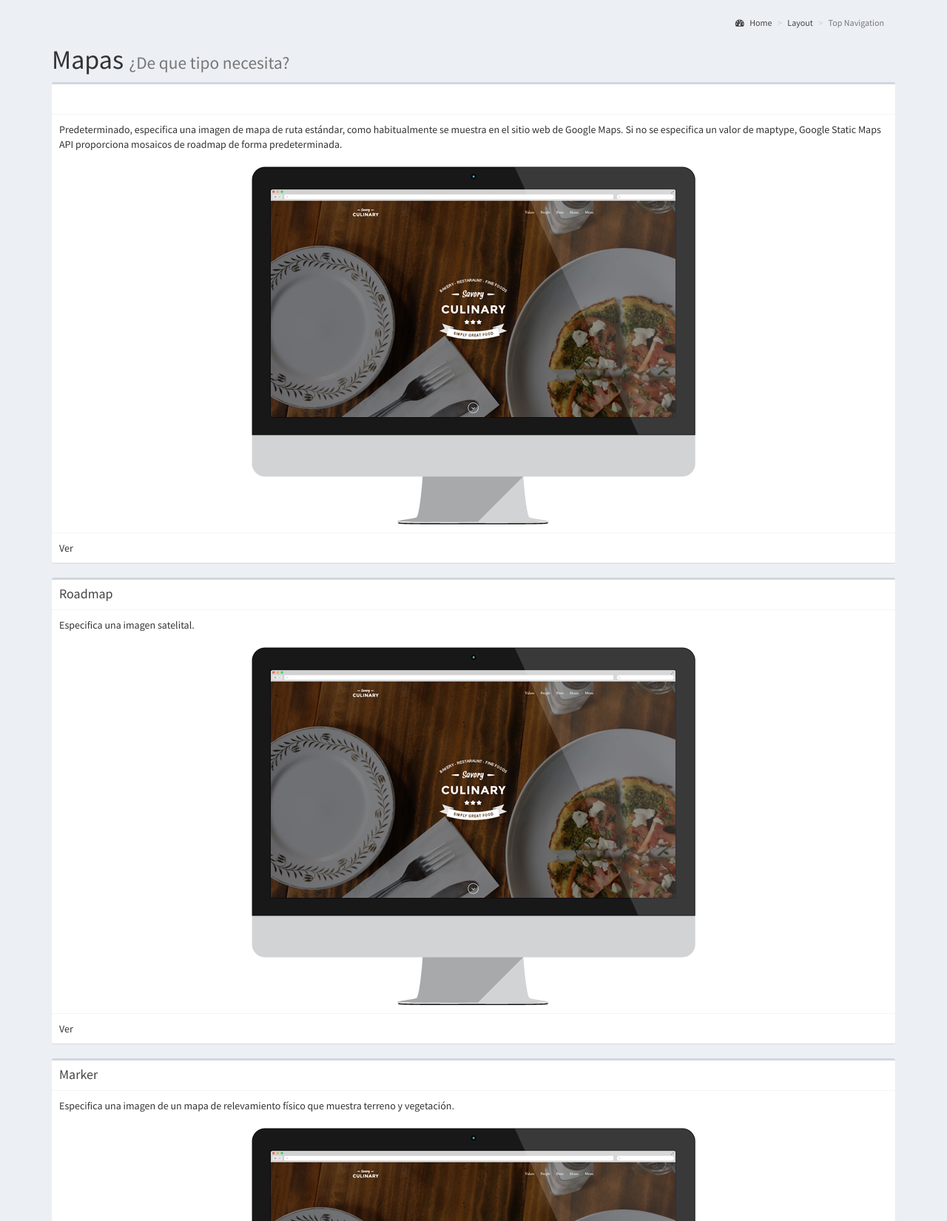
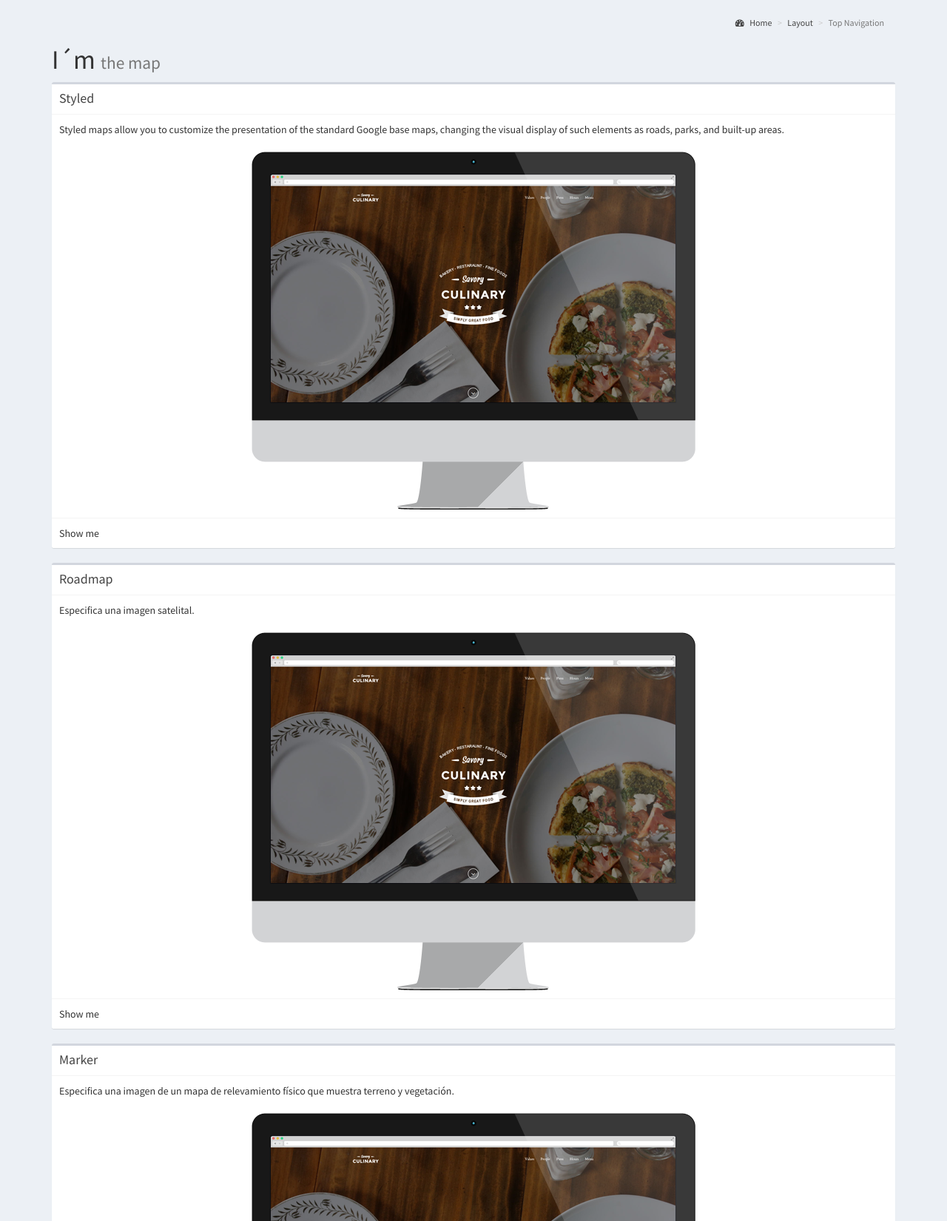
Before and after one commit to miguelgoma/portfolio2016, a Laravel app: page /maps in a window 1280 px wide. Shown: the part 50-1701 px from the top of the page at 74% size. Run offline with Laravel 8, Linux system fonts and the light colour scheme; settings files or empty folders that the repository lacks are supplied; some libraries are stand-ins or nearby versions.

Commit message:
mapsstly

```diff
--- a/resources/views/layouts/top-nav-maps.blade.php
+++ b/resources/views/layouts/top-nav-maps.blade.php
@@ -197,8 +197,7 @@
           <!-- Content Header (Page header) -->
           <section class="content-header">
             <h1>
-              @yield('title')
-              <small>@yield('title2')</small>
+              @yield('title2')
             </h1>
             <ol class="breadcrumb">
               <li><a href="#"><i class="fa fa-dashboard"></i> Home</a></li>
--- a/resources/views/maps.blade.php
+++ b/resources/views/maps.blade.php
@@ -1,21 +1,21 @@
 @extends('layouts.top-nav')
 
 @section('content')
-<h1>Mapas
-<small>¿De que tipo necesita?</small>
+<h1>I´m
+<small> the map</small>
 </h1>
 
 <div class="box">
         <div class="box-header with-border">
-          <h3 class="box-title"></h3>
+          <h3 class="box-title">Styled</h3>
         </div>
         <div class="box-body">
-          Predeterminado, especifica una imagen de mapa de ruta estándar, como habitualmente se muestra en el sitio web de Google Maps. Si no se especifica un valor de maptype, Google Static Maps API proporciona mosaicos de roadmap de forma predeterminada.
+          Styled maps allow you to customize the presentation of the standard Google base maps, changing the visual display of such elements as roads, parks, and built-up areas.
         </div>
         <div class="box-body"><center><a href="maps/styled"><img class="img-responsive" src="{{ asset('/img/two_screenshot-culinary.png')}}" alt=""></a></center></div>
         <!-- /.box-body -->
         <div class="box-footer">
-          Ver
+          Show me
         </div>
         <!-- /.box-footer-->
 </div>
@@ -27,7 +27,7 @@
         <div class="box-body"><center><a href="maps/roadmap"><img class="img-responsive" src="{{ asset('/img/two_screenshot-culinary.png')}}" alt=""></a></center></div>
         <!-- /.box-body -->
         <div class="box-footer">
-          Ver
+          Show me
         </div>
         <!-- /.box-footer-->
 </div>
@@ -39,7 +39,7 @@
         <div class="box-body"><center><a href="maps/marksicons"><img class="img-responsive" src="{{ asset('/img/two_screenshot-culinary.png')}}" alt=""></a></center></div>
         <!-- /.box-body -->
         <div class="box-footer">
-          Ver
+          Show me
         </div>
         <!-- /.box-footer-->
 </div>
@@ -50,7 +50,7 @@
         <div class="box-body"><center><a href="maps/reczoom"><img class="img-responsive" src="{{ asset('/img/two_screenshot-culinary.png')}}" alt=""></a></center></div>
         <!-- /.box-body -->
         <div class="box-footer">
-          Ver
+          Show me
         </div>
         <!-- /.box-footer-->
 </div>
```
Also changed, not shown: resources/views/maps/marksicons.blade.php (+10 -1 lines), resources/views/maps/roadmap.blade.php (+9 -1 lines), resources/views/maps/styled.blade.php (+10 -3 lines).
